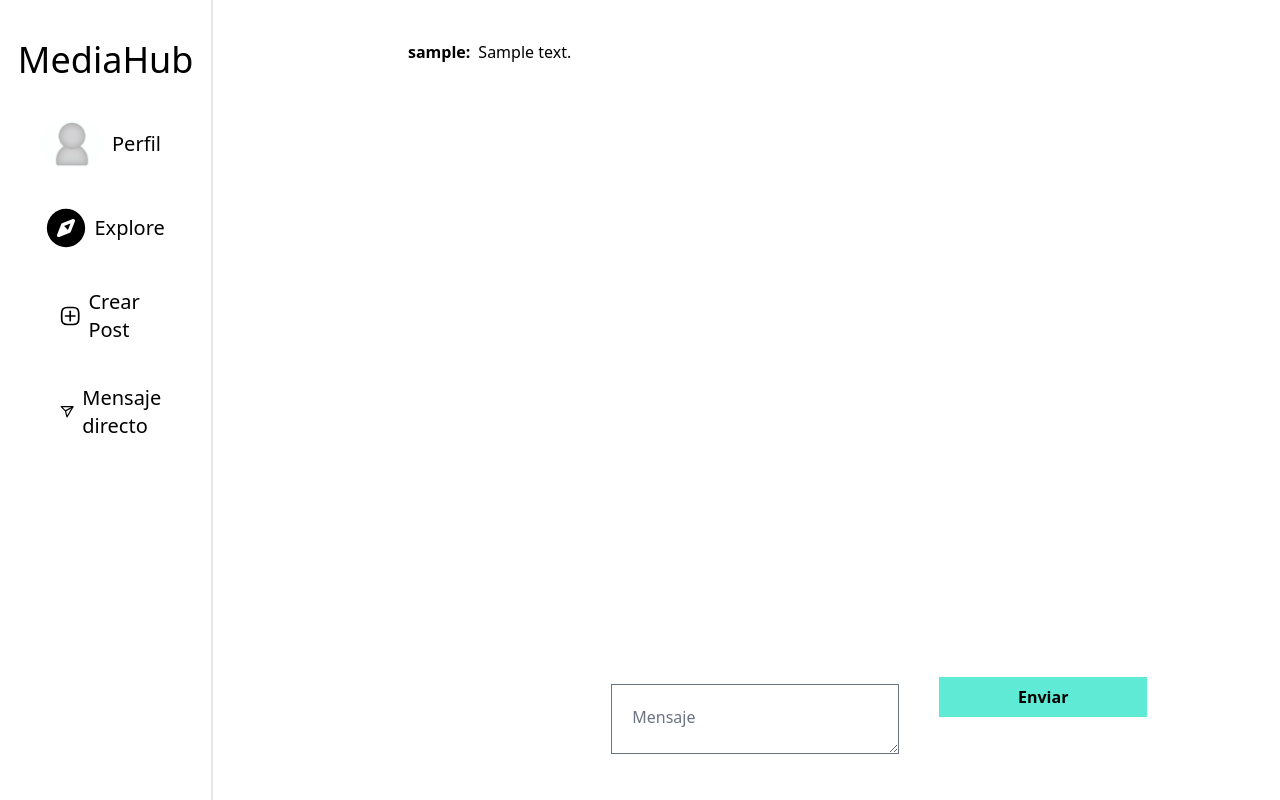
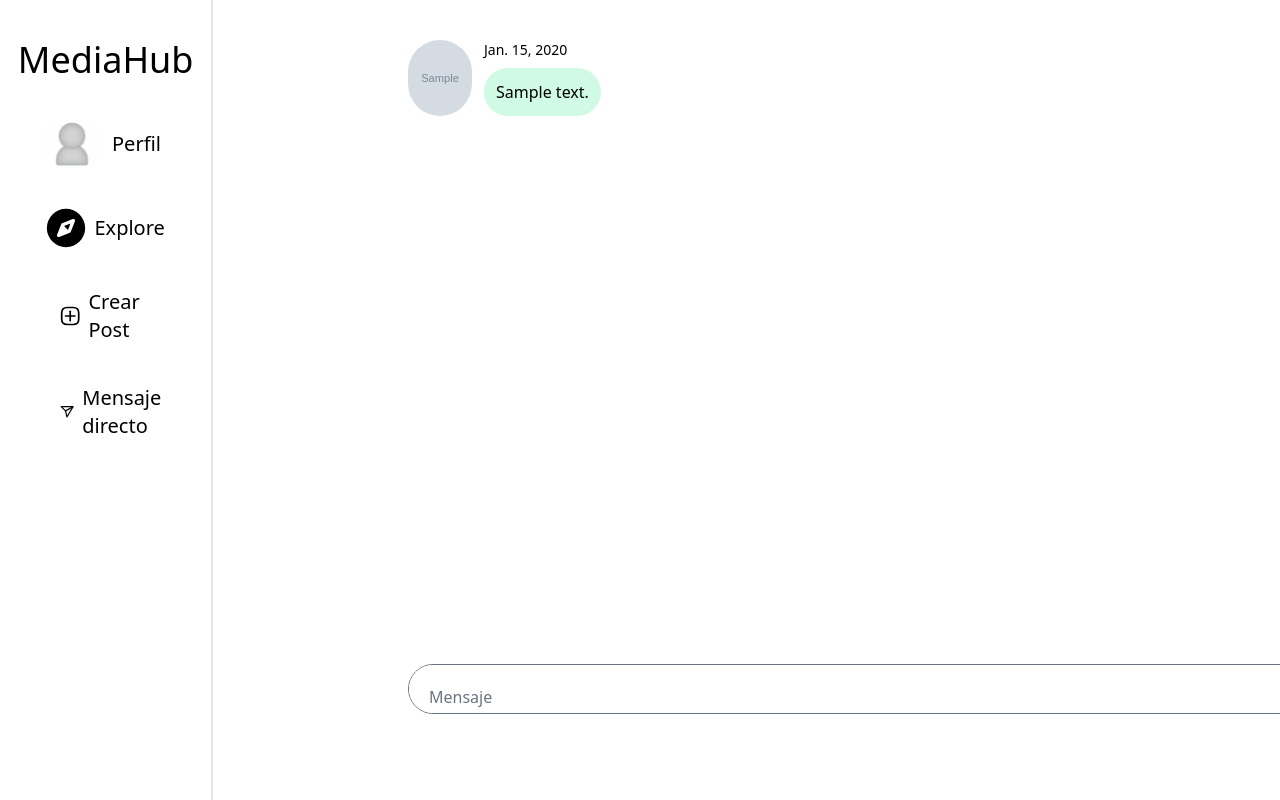
Before and after one commit to Prorr2/MediaHub, a Django app: a page that uses web/templates/dm.html in a window 1280 px wide. Run offline with Django 5.2, Linux system fonts and the light colour scheme; a user stored in the database is signed in; tables that the repository leaves empty hold one stand-in row (values such as "Sample post"); grey boxes marked "Sample" are stand-in pictures; some libraries are stand-ins or nearby versions.

Commit message:
Datetime

```diff
--- a/theme/static/css/dist/styles.css
+++ b/theme/static/css/dist/styles.css
@@ -759,6 +759,10 @@ select {
   margin-left: 20rem;
 }
 
+.ml-\[23rem\] {
+  margin-left: 23rem;
+}
+
 .mr-5 {
   margin-right: 1.25rem;
 }
@@ -767,16 +771,28 @@ select {
   margin-top: 5rem;
 }
 
-.ml-\[23rem\] {
-  margin-left: 23rem;
+.mb-10 {
+  margin-bottom: 2.5rem;
 }
 
 .mt-auto {
   margin-top: auto;
 }
 
-.mb-10 {
-  margin-bottom: 2.5rem;
+.ml-auto {
+  margin-left: auto;
+}
+
+.mr-auto {
+  margin-right: auto;
+}
+
+.box-border {
+  box-sizing: border-box;
+}
+
+.box-content {
+  box-sizing: content-box;
 }
 
 .block {
@@ -847,6 +863,42 @@ select {
   width: 100vw;
 }
 
+.w-full {
+  width: 100%;
+}
+
+.w-\[30rem\] {
+  width: 30rem;
+}
+
+.w-\[60rem\] {
+  width: 60rem;
+}
+
+.w-\[50rem\] {
+  width: 50rem;
+}
+
+.w-\[40rem\] {
+  width: 40rem;
+}
+
+.w-\[70rem\] {
+  width: 70rem;
+}
+
+.w-\[80rem\] {
+  width: 80rem;
+}
+
+.max-w-sm {
+  max-width: 24rem;
+}
+
+.border-collapse {
+  border-collapse: collapse;
+}
+
 .cursor-pointer {
   cursor: pointer;
 }
@@ -863,8 +915,16 @@ select {
   flex-wrap: wrap;
 }
 
+.items-end {
+  align-items: flex-end;
+}
+
 .items-center {
   align-items: center;
+}
+
+.justify-end {
+  justify-content: flex-end;
 }
 
 .justify-center {
@@ -891,6 +951,10 @@ select {
   gap: 1.25rem;
 }
 
+.gap-3 {
+  gap: 0.75rem;
+}
+
 .self-center {
   align-self: center;
 }
@@ -909,6 +973,10 @@ select {
 
 .rounded-sm {
   border-radius: 0.125rem;
+}
+
+.rounded-xl {
+  border-radius: 0.75rem;
 }
 
 .border-0 {
@@ -934,6 +1002,16 @@ select {
   background-color: rgb(94 234 212 / var(--tw-bg-opacity));
 }
 
+.bg-emerald-200 {
+  --tw-bg-opacity: 1;
+  background-color: rgb(167 243 208 / var(--tw-bg-opacity));
+}
+
+.bg-emerald-100 {
+  --tw-bg-opacity: 1;
+  background-color: rgb(209 250 229 / var(--tw-bg-opacity));
+}
+
 .p-10 {
   padding: 2.5rem;
 }
@@ -944,6 +1022,26 @@ select {
 
 .p-5 {
   padding: 1.25rem;
+}
+
+.p-4 {
+  padding: 1rem;
+}
+
+.p-3 {
+  padding: 0.75rem;
+}
+
+.pl-5 {
+  padding-left: 1.25rem;
+}
+
+.pr-10 {
+  padding-right: 2.5rem;
+}
+
+.pl-10 {
+  padding-left: 2.5rem;
 }
 
 .text-center {
@@ -969,6 +1067,11 @@ select {
   line-height: 1.75rem;
 }
 
+.text-sm {
+  font-size: 0.875rem;
+  line-height: 1.25rem;
+}
+
 .font-bold {
   font-weight: 700;
 }
--- a/web/forms.py
+++ b/web/forms.py
@@ -33,7 +33,7 @@ class CommentForm(forms.ModelForm):
         fields = ["content"]
 
 class MessageForm(forms.ModelForm):
-    content = forms.CharField(label="", max_length=2000, widget=forms.Textarea(attrs={"placeholder" : "Mensaje", "class" : "p-5 w-72", "style" : "height: 70px; margin-top: 50px"}))
+    content = forms.CharField(label="", max_length=2000, widget=forms.Textarea(attrs={"placeholder" : "Mensaje", "class" : "p-5 w-[70rem] rounded-full", "style" : "height: 50px; margin-top: 50px"}))
     class Meta:
         model = Message
         fields = ["content"]
--- a/web/models.py
+++ b/web/models.py
@@ -1,5 +1,6 @@
 from django.db import models
 from django.contrib.auth.models import User
+from datetime import datetime
 # Create your models here.
 class Profile(models.Model):
     user = models.OneToOneField(User, on_delete = models.CASCADE, primary_key = True)
@@ -19,3 +20,4 @@ class Message(models.Model):
     profile_from = models.ForeignKey(Profile, on_delete = models.CASCADE, related_name = "profile_from")
     profile_to = models.ForeignKey(Profile, on_delete = models.CASCADE, related_name = "profile_to")
     content = models.CharField(max_length = 2000)
+    datetime = models.DateField(auto_now_add=True)
--- /dev/null
+++ b/web/templates/custom_widgets/messageInput.html
@@ -0,0 +1 @@
+<textarea name="content" cols="40" rows="10" placeholder="Mensaje" class="p-5 w-[70rem] rounded-full" style="height: 50px; margin-top: 50px" maxlength="2000" id="id_content"></textarea>
--- a/web/templates/dm.html
+++ b/web/templates/dm.html
@@ -4,20 +4,37 @@
     {% block content%}
     <body class="flex flex-row w-screen h-screen">
         {% include 'components/navbar.html'%}
-        <div class="flex flex-col gap-5 ml-[23rem] p-10">
-            {% for messsage in Messages %}
-            <div class="flex flex-row gap-2">
-                <p class="font-bold">{{messsage.profile_from.user.username}}:</p>
-                <p>{{messsage.content}}</p>
-            </div>
+        <div class="flex flex-col gap-5 ml-[23rem] p-10 w-full overflow-scroll">
+            {% for message in Messages %}
+            {% if message.profile_from.user.username == profile_to%}
+                <div class="flex flex-row gap-3">
+                    {% if message.profile_from.icon %}
+                    <img src={{message.profile_from.icon.url}} class="w-16 rounded-full">
+                    {% else %}
+                    <img src={% static 'defect.jpeg'%} class="w-16 rounded-full">
+                    {% endif%}
+                    <div class="flex flex-col gap-2"> <p class="text-sm mr-auto">{{message.datetime}}</p><p class="self-center max-w-sm bg-emerald-100 p-3 rounded-full">{{message.content}}</p>
+                    </div>
+                </div>
+            {% else %}
+                <div class="flex flex-row gap-3 ml-auto">
+                   <div class="flex flex-col gap-2"> <p class="text-sm ml-auto">{{message.datetime}}</p><p class="self-center max-w-sm bg-emerald-200 p-3 pl-5 rounded-full">{{message.content}}</p>
+                    </div>
+                    {% if message.profile_from.icon %}
+                    <img src={{message.profile_from.icon.url}} class="w-16 rounded-full">
+                    {% else %}
+                    <img src={% static 'defect.jpeg'%} class="w-16 rounded-full">
+                    {% endif%}
+                </div>
+                {% endif %}
             {% endfor %}
+            <form class="mt-auto mb-10 flex flex-row gap-10 w-full" method="POST" action="/send-message">
+                {% csrf_token %}
+                {{Form}}
+                <input name="profile_to" value={{profile_to}} hidden>
+            <div class="flex flex-col justify-end">{% include 'components/submitButton.html' with value="Enviar" %}</div>
+
+            </form>
     </div>
-    <form class="mt-auto mb-10 flex flex-row gap-10" method="POST" action="/send-message">
-        {% csrf_token %}
-        {{Form}}
-        <input name="profile_to" value={{profile_to}} hidden>
-    {% include 'components/submitButton.html' with value="Enviar" %}
-
-    </form>
     </body>
     {% endblock%}
--- a/web/views.py
+++ b/web/views.py
@@ -9,6 +9,7 @@ from django.views.generic import ListView
 from django.contrib.auth.decorators import login_required
 from django.contrib.auth import login as auth_login
 from django.contrib.auth.models import User
+from datetime import datetime
 # Create your views here.
 def login(request : HttpRequest):
     form = UserForm()
@@ -115,4 +116,6 @@ def sendMessage(request):
                (profile_to, _) = Profile.objects.get_or_create(user = User.objects.get(username = request.POST.get("profile_to")))
                print(id)
                Message.objects.create(content = form.cleaned_data.get("content"), profile_from = profile_from, profile_to = profile_to)
-     return redirect('web:dm/' + request.POST.get("profile_to"))
+          else:
+               print(form.errors)
+     return redirect('web:dm', username = request.POST.get("profile_to"))
```
Also changed, not shown: web/admin.py (+13 -2 lines), web/migrations/0013_message_datetime.py (added), web/migrations/0014_alter_message_datetime.py (added), web/migrations/0015_alter_message_datetime.py (added).
